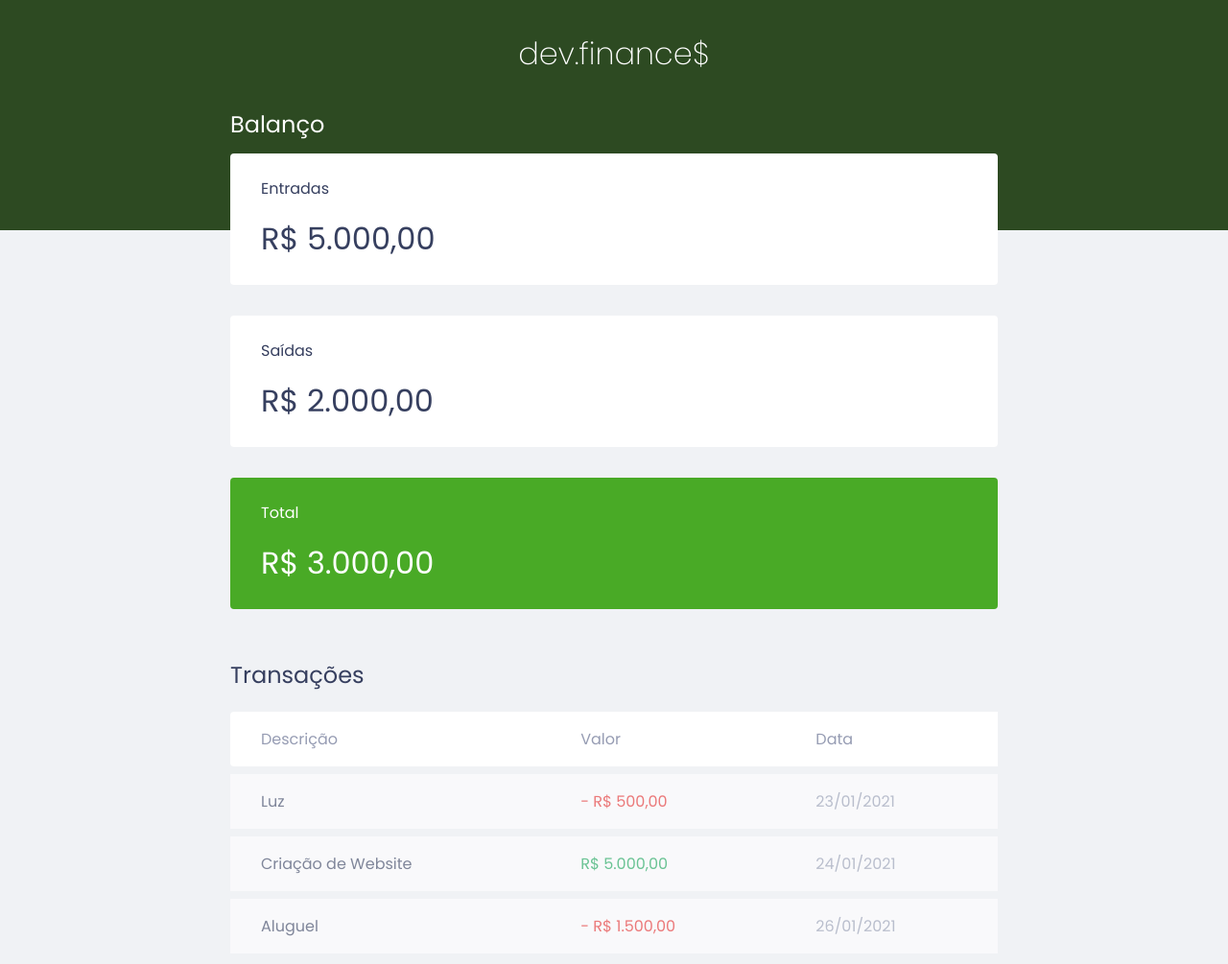
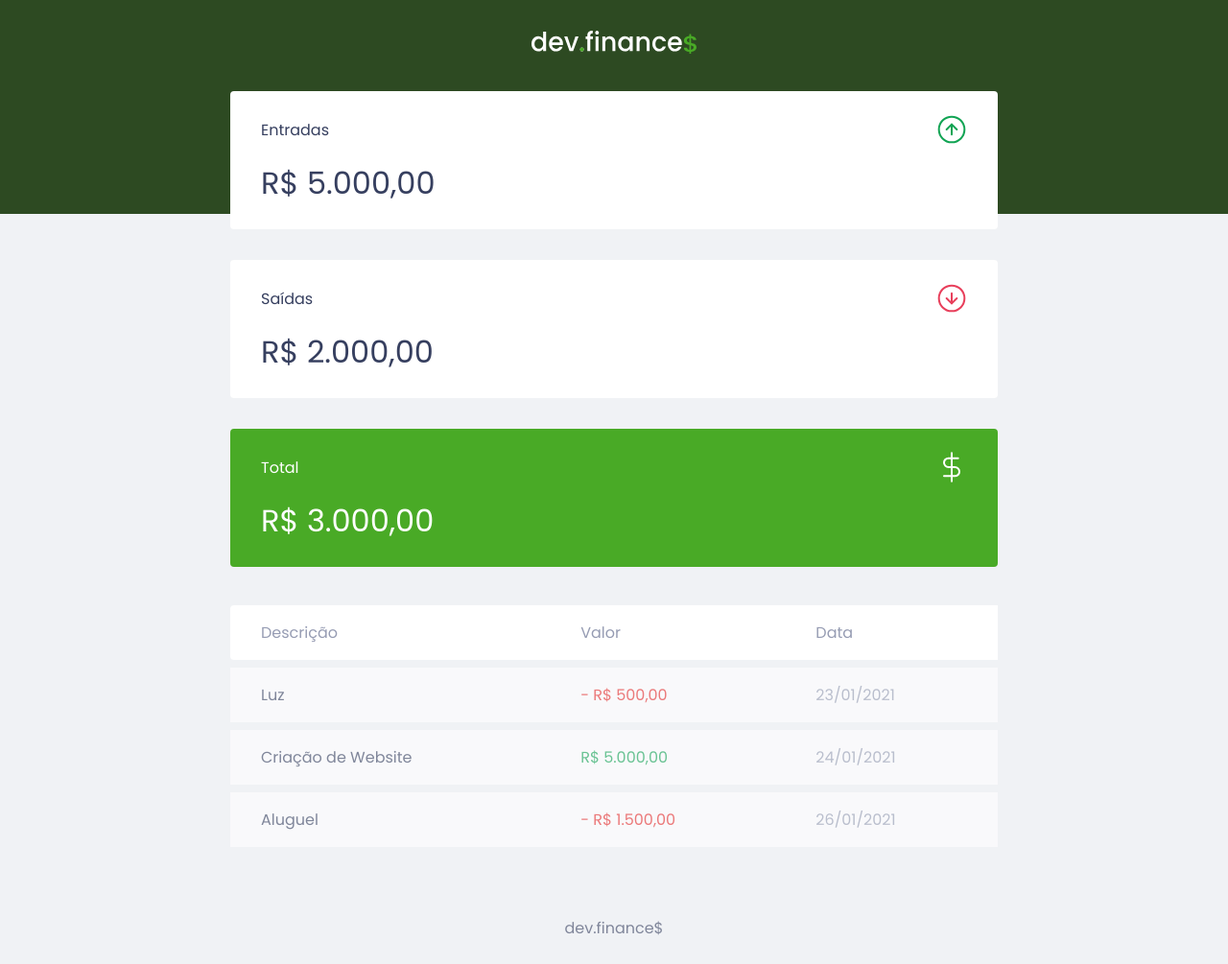
Before and after one commit to JoaoPB14/Discover, a plain HTML site: page index.html in a window 1280 px wide. Shown: the top 1005 px of the page at 96% size. Drawn offline with Linux system fonts and the light colour scheme.

Commit message:
Insert project images

```diff
--- a/index.html
+++ b/index.html
@@ -12,32 +12,47 @@
 
 <body>
     <header>
-        <h1 id="logo">dev.finance$</h1>
+        <img src="./assets/logo.svg" alt="Logo Dev Finance">
     </header>
 
     <main class="container">
         <section id="balance">
-            <h2>Balanço</h2>
+            <h2 class="sr-only">Balanço</h2>
 
             <div class="card">
-                <h3>Entradas</h3>
+                <h3>
+                    <span>
+                        Entradas
+                    </span>
+                    <img src="./assets/income.svg" alt="Imagem de entradas">
+                </h3>
                 <p>R$ 5.000,00</p>
             </div>
 
             <div class="card">
-                <h3>Saídas</h3>
+                <h3>
+                    <span>
+                        Saídas
+                    </span>
+                    <img src="./assets/expense.svg" alt="Imagem de saídas">
+                </h3>
                 <p>R$ 2.000,00</p>
             </div>
 
             <div class="card total">
-                <h3>Total</h3>
+                <h3>
+                    <span>
+                        Total
+                    </span>
+                    <img src="./assets/total.svg" alt="Imagem de total">
+                </h3>
                 <p>R$ 3.000,00</p>
             </div>
 
         </section>
 
         <section id="transaction">
-            <h2>Transações</h2>
+            <h2 class="sr-only">Transações</h2>
 
             <table id="data-table">
                 <thead>
--- a/style.css
+++ b/style.css
@@ -16,6 +16,19 @@ body {
 .container {
     width: min(90vw, 800px);
     margin: auto;
+}
+
+.sr-only {
+    position: absolute;
+    width: 1px;
+    height: 1px;
+    padding: 0;
+    margin: -1px;
+    overflow: hidden;
+    clip: rect(0, 0, 0, 0);
+    white-space: nowrap;
+    border-width: 0;
+    /* Fazendo com que os textos fiquem vísiveis para os leitores de tela do navegador mas não para o usuário */
 }
 
 /* --------- Titles --------- */
@@ -68,6 +81,10 @@ header {
 .card h3 {
     font-weight: normal;
     font-size: 1rem;
+
+    display: flex;
+    align-items: center;
+    justify-content: space-between;
 }
 
 .card p {
```
Also changed, not shown: assets/expense.svg (added), assets/income.svg (added), assets/logo.svg (added), assets/minus.svg (added), assets/plus.svg (added), assets/total.svg (added).
